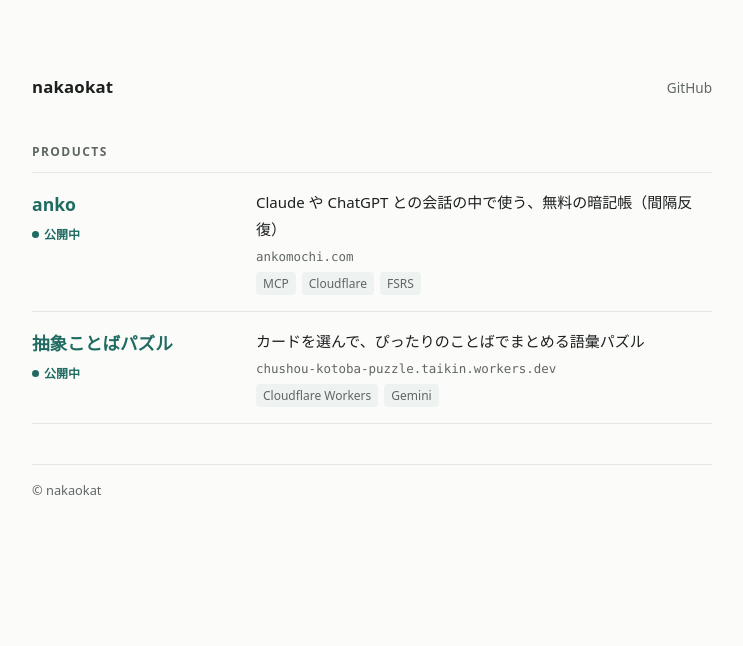
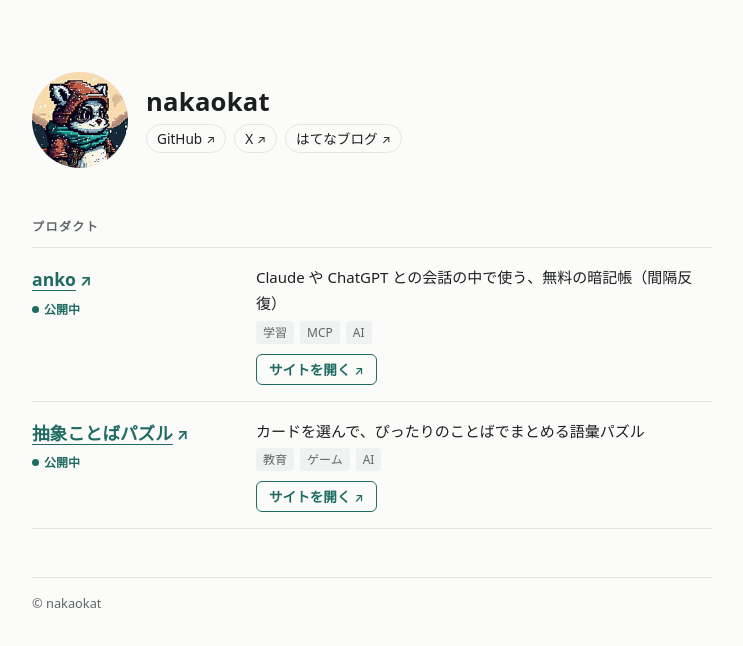
Before and after one commit to nakaokat/nakaokat.github.io, a plain HTML site: page index.html in a window 1280 px wide. Shown: the whole page, without its empty margins (268-1011 px from the left). Drawn offline with Linux system fonts and the light colour scheme.

Commit message:
簡易プロフィールとタグを追加し、リンクを分かりやすくする
GitHub のアイコン（メタデータ削除済み）と GitHub・X・はてなブログへのリンクを載せる。技術スタックをやめ、学習・教育・ゲーム・MCP・AI のタグにする。プロダクトに「サイトを開く」ボタンを付ける。

```diff
--- a/index.html
+++ b/index.html
@@ -10,15 +10,20 @@
 </head>
 <body>
 <main class="page">
-  <header class="hd">
-    <h1 class="handle">nakaokat</h1>
-    <nav class="nav" aria-label="リンク">
-      <a href="https://github.com/nakaokat" target="_blank" rel="noopener">GitHub</a>
-    </nav>
+  <header class="profile">
+    <img class="avatar" src="avatar.jpg" width="96" height="96" alt="">
+    <div class="who">
+      <h1 class="handle">nakaokat</h1>
+      <ul class="links" aria-label="リンク">
+        <li><a href="https://github.com/nakaokat" target="_blank" rel="noopener">GitHub<span class="ext" aria-hidden="true">↗</span></a></li>
+        <li><a href="https://x.com/nakaokat" target="_blank" rel="noopener">X<span class="ext" aria-hidden="true">↗</span></a></li>
+        <li><a href="https://nakaoka3.hatenablog.com" target="_blank" rel="noopener">はてなブログ<span class="ext" aria-hidden="true">↗</span></a></li>
+      </ul>
+    </div>
   </header>
 
   <section class="products" aria-labelledby="products-title">
-    <h2 class="sec" id="products-title">Products</h2>
+    <h2 class="sec" id="products-title">プロダクト</h2>
     <ul class="list" id="products">
       <noscript>
         <li class="row"><a class="name" href="https://ankomochi.com">anko</a></li>
--- a/main.js
+++ b/main.js
@@ -9,6 +9,12 @@
     return e;
   }
 
+  function ext() {
+    var s = el("span", "ext", "↗");
+    s.setAttribute("aria-hidden", "true");
+    return s;
+  }
+
   function row(p) {
     var li = el("li", "row");
     var rt = el("div", "rt");
@@ -16,17 +22,24 @@
     a.href = p.url;
     a.target = "_blank";
     a.rel = "noopener";
+    a.appendChild(ext());
     rt.appendChild(a);
     if (p.status) rt.appendChild(el("span", "st", p.status));
     li.appendChild(rt);
     li.appendChild(el("p", "desc", p.description));
-    li.appendChild(el("span", "url", p.url.replace(/^https?:\/\//, "").replace(/\/$/, "")));
-    if (p.tech && p.tech.length) {
+    if (p.tags && p.tags.length) {
       var ul = el("ul", "chips");
-      ul.setAttribute("aria-label", "技術");
-      p.tech.forEach(function (t) { ul.appendChild(el("li", "chip", t)); });
+      ul.setAttribute("aria-label", "タグ");
+      p.tags.forEach(function (t) { ul.appendChild(el("li", "chip", t)); });
       li.appendChild(ul);
     }
+    var open = el("a", "open", "サイトを開く");
+    open.href = p.url;
+    open.target = "_blank";
+    open.rel = "noopener";
+    open.setAttribute("aria-label", p.name + " のサイトを開く");
+    open.appendChild(ext());
+    li.appendChild(open);
     return li;
   }
 
--- a/products.json
+++ b/products.json
@@ -3,14 +3,14 @@
     "name": "anko",
     "description": "Claude や ChatGPT との会話の中で使う、無料の暗記帳（間隔反復）",
     "url": "https://ankomochi.com",
-    "tech": ["MCP", "Cloudflare", "FSRS"],
+    "tags": ["学習", "MCP", "AI"],
     "status": "公開中"
   },
   {
     "name": "抽象ことばパズル",
     "description": "カードを選んで、ぴったりのことばでまとめる語彙パズル",
     "url": "https://chushou-kotoba-puzzle.taikin.workers.dev",
-    "tech": ["Cloudflare Workers", "Gemini"],
+    "tags": ["教育", "ゲーム", "AI"],
     "status": "公開中"
   }
 ]
--- a/style.css
+++ b/style.css
@@ -41,11 +41,23 @@ a:focus-visible { outline: 2px solid var(--accent); outline-offset: 2px; border-
   gap: 28px;
 }
 
-.hd { display: flex; justify-content: space-between; align-items: baseline; gap: 12px; }
-.handle { margin: 0; font-size: 1.05rem; font-weight: 700; letter-spacing: .01em; }
-.nav { display: flex; gap: 14px; font-size: .85rem; }
-.nav a { color: var(--muted); text-decoration: none; }
-.nav a:hover { color: var(--accent); text-decoration: underline; }
+.profile { display: flex; align-items: center; gap: 18px; }
+.avatar { width: 72px; height: 72px; border-radius: 50%; flex: none; background: var(--chip); }
+.who { display: grid; gap: 6px; min-width: 0; }
+.handle { margin: 0; font-size: 1.4rem; font-weight: 700; line-height: 1.2; letter-spacing: .01em; }
+.links { display: flex; flex-wrap: wrap; gap: 8px; margin: 0; padding: 0; list-style: none; }
+.links a {
+  display: inline-block;
+  font-size: .85rem;
+  line-height: 1.4;
+  padding: 4px 10px;
+  border: 1px solid var(--line);
+  border-radius: 999px;
+  color: var(--fg);
+  text-decoration: none;
+}
+.links a:hover { border-color: var(--accent); color: var(--accent); }
+.ext { display: inline-block; margin-left: 4px; font-size: .85em; text-decoration: none; }
 
 .products { display: grid; gap: 10px; }
 .sec {
@@ -66,10 +78,27 @@ a:focus-visible { outline: 2px solid var(--accent); outline-offset: 2px; border-
 }
 .row:last-child { border-bottom: 1px solid var(--line); }
 .rt { display: flex; justify-content: space-between; align-items: baseline; gap: 10px; }
-.name { font-size: 1.1rem; font-weight: 700; text-decoration: none; }
-.name:hover { text-decoration: underline; }
+.name {
+  font-size: 1.1rem;
+  font-weight: 700;
+  text-decoration: underline;
+  text-decoration-thickness: 1px;
+  text-underline-offset: 4px;
+}
+.name:hover { text-decoration-thickness: 2px; }
+.open {
+  justify-self: start;
+  margin-top: 6px;
+  font-size: .85rem;
+  font-weight: 600;
+  line-height: 1.4;
+  padding: 5px 12px;
+  border: 1px solid var(--accent);
+  border-radius: 6px;
+  text-decoration: none;
+}
+.open:hover { background: var(--accent); color: var(--bg); }
 .desc { margin: 0; }
-.url { font-family: var(--mono); font-size: .78rem; color: var(--muted); overflow-wrap: anywhere; }
 .chips { display: flex; flex-wrap: wrap; gap: 6px; margin: 0; padding: 0; list-style: none; }
 .chip { font-size: .75rem; background: var(--chip); color: var(--muted); border-radius: 4px; padding: 1px 7px; }
 .st { font-size: .75rem; font-weight: 600; color: var(--accent); white-space: nowrap; }
@@ -85,7 +114,9 @@ a:focus-visible { outline: 2px solid var(--accent); outline-offset: 2px; border-
 .ft { font-size: .8rem; color: var(--muted); border-top: 1px solid var(--line); padding-top: 14px; }
 
 @media (min-width: 760px) {
-  .page { padding-block: 72px; gap: 40px; }
+  .page { padding-block: 72px; gap: 48px; }
+  .avatar { width: 96px; height: 96px; }
+  .handle { font-size: 1.6rem; }
   .row { grid-template-columns: 200px 1fr; column-gap: 24px; }
   .row > .rt { grid-row: span 3; flex-direction: column; justify-content: flex-start; gap: 4px; }
 }
```
Also changed, not shown: avatar.jpg (added), 1 other file.
